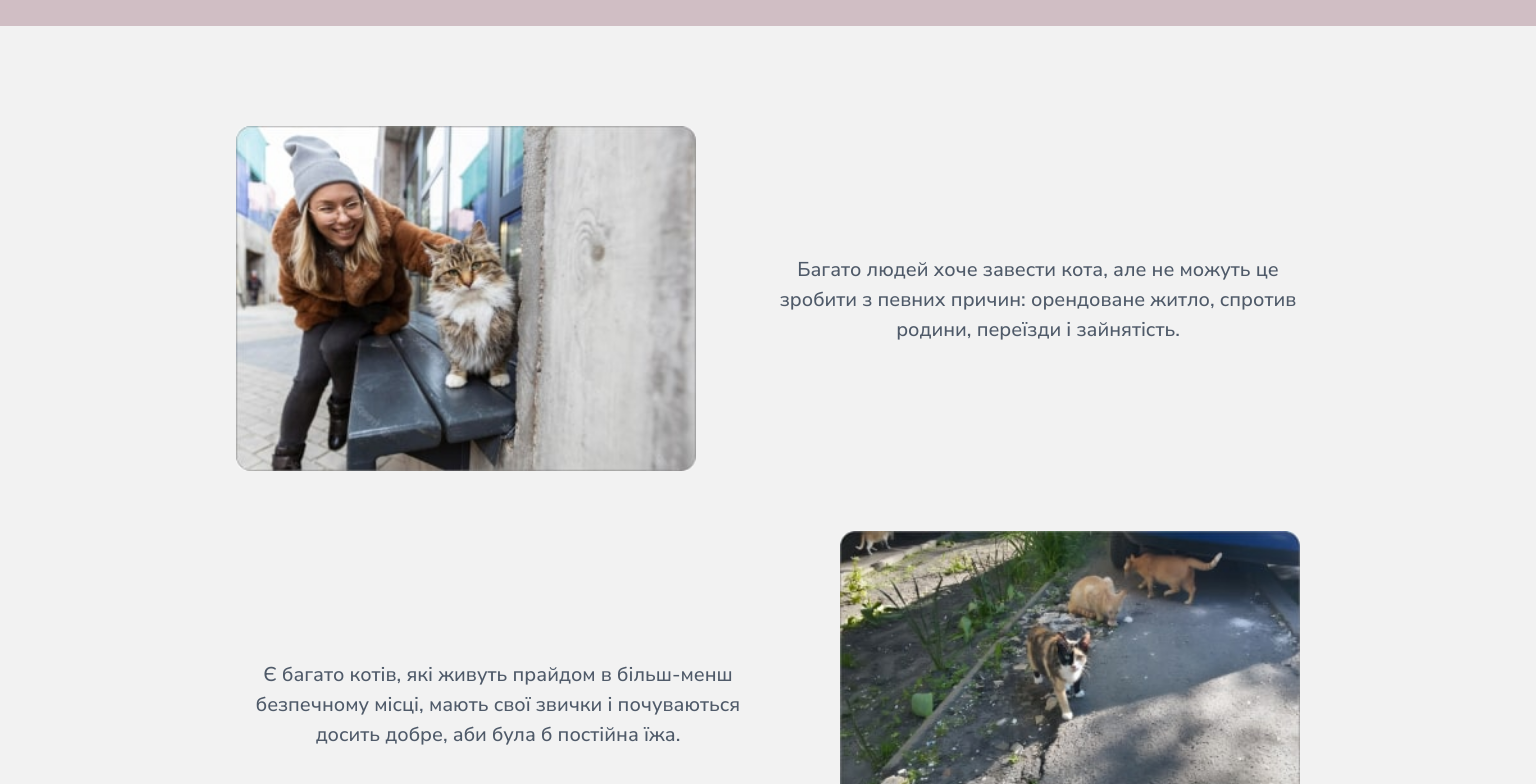
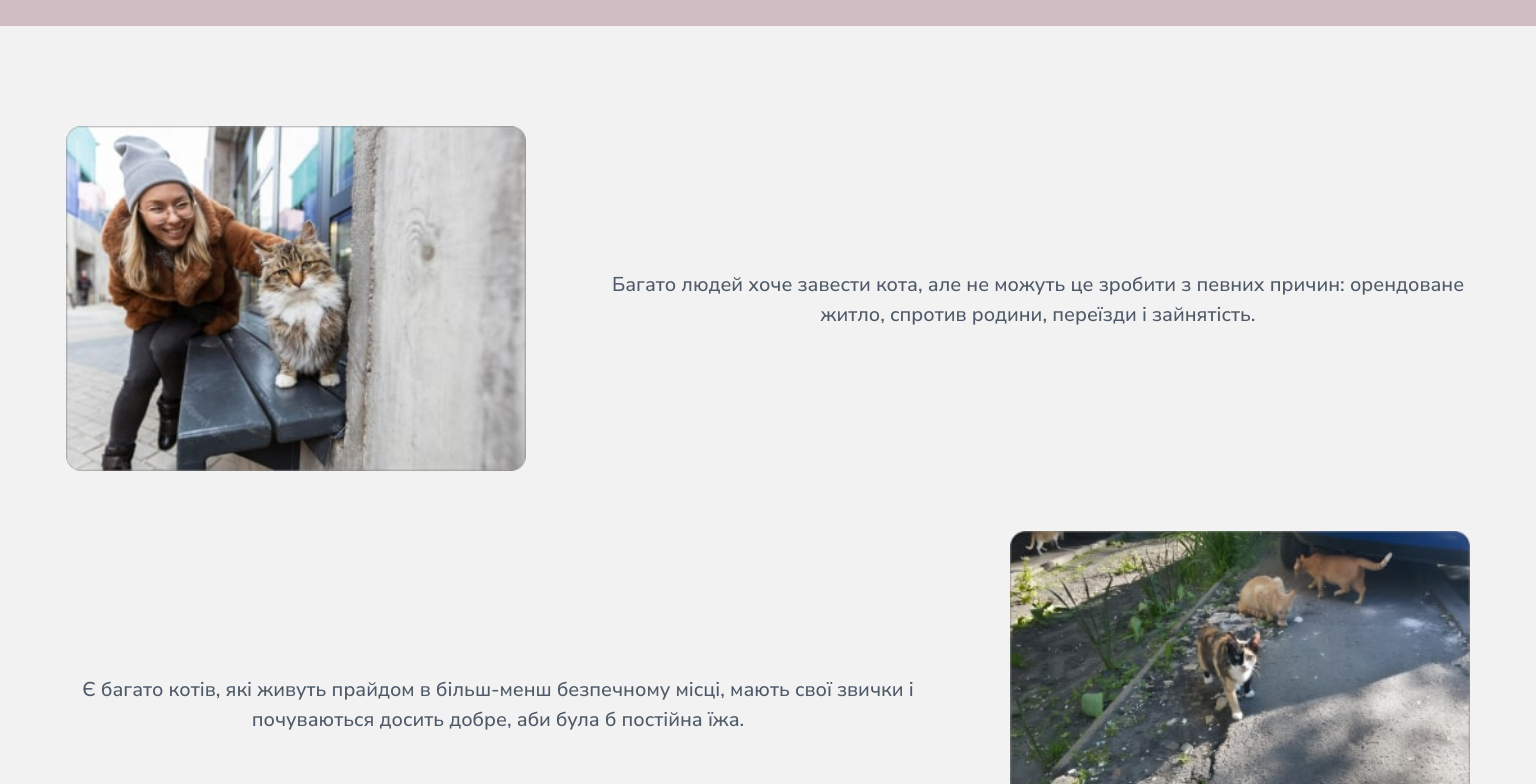
Before and after one commit to murrfecto/murrfecto1, a React (Create React App) app in the folder client/: page /about in a window 1536 px wide. Shown: the part 400-1184 px from the top of the page. Built offline with nearby package versions, Linux system fonts and the light colour scheme; the HTML template or start-up script is replaced by a standard one.

Commit message:
Change paddings for media

```diff
--- a/client/src/components/AboutShelter/AboutGallery/AboutDescription.scss
+++ b/client/src/components/AboutShelter/AboutGallery/AboutDescription.scss
@@ -18,8 +18,8 @@
 
   @media screen and (min-width: 1440px) {
     max-width: 1440px;
-    padding-left: 188px;
-    padding-right: 188px;
+    padding-left: 18px;
+    padding-right: 18px;
   }
 }
 
--- a/client/src/components/AccordionSlider/AccordionSlider.scss
+++ b/client/src/components/AccordionSlider/AccordionSlider.scss
@@ -14,6 +14,7 @@
   &_wrap {
     @include position-center-a;
     flex-direction: column;
+    max-width: 1280px;
     height: 100%;
   }
 
@@ -97,17 +98,6 @@
         appearance: none;
         cursor: pointer;
       }
-
-      // &::after {
-      //   content: "";
-      //   width: 12px;
-      //   height: 8px;
-      //   display: inline-block;
-      //   border-bottom: 2px solid $color-btn;
-      //   border-right: 2px solid $color-btn;
-      //   transform: rotate(45deg);
-      //   transition: all 0.5s;
-      // }
     }
   }
 
```
